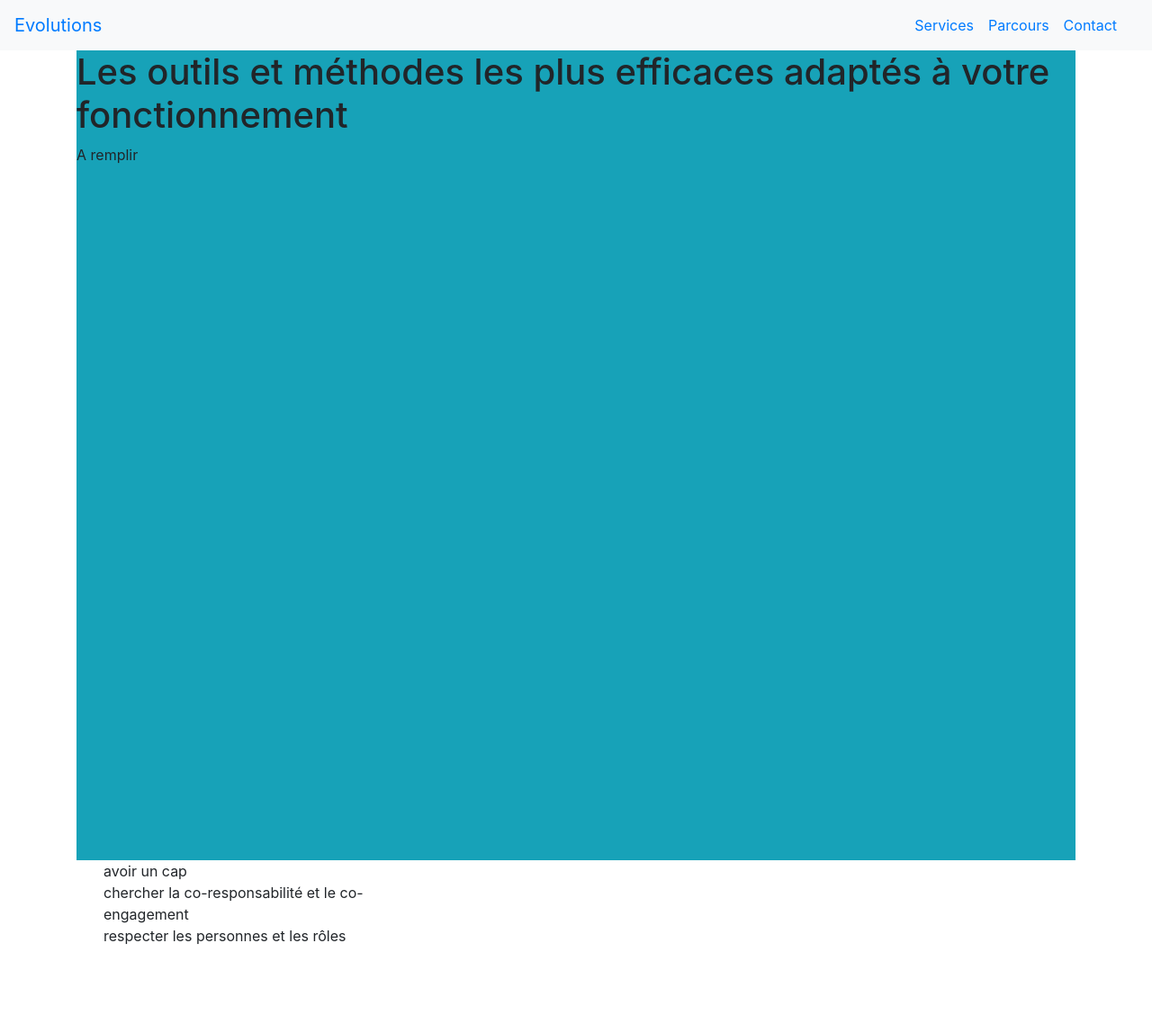
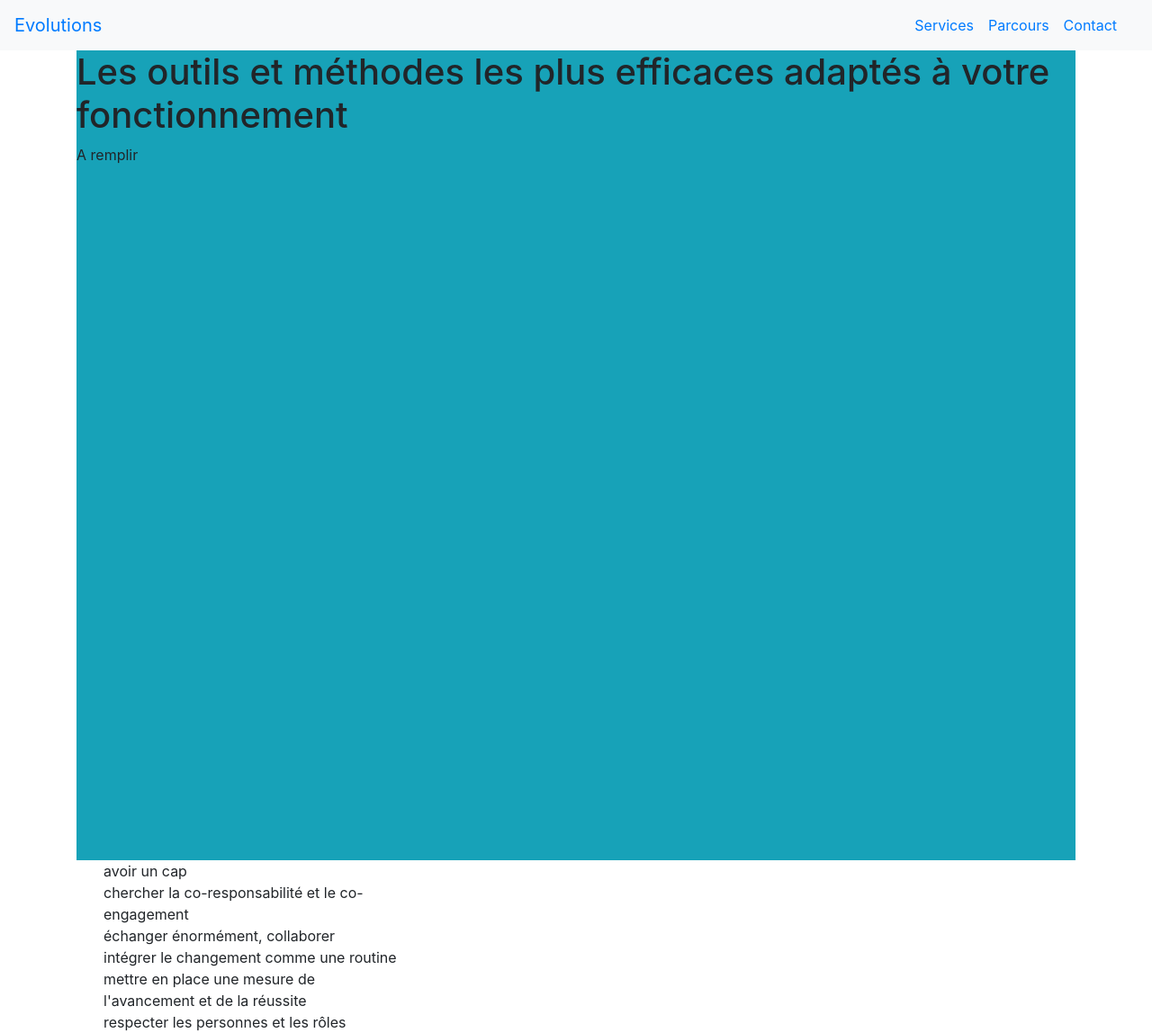
Before and after one commit to OrgaEvolutions/orgaevolutions.github.io, a Jekyll site: the page built from index.html, in a window 1280 px wide. Shown: the whole page at 90% size. Built offline with Jekyll 4.4.1, drawn with Linux system fonts in a browser that asks for light colours; before the commit the page ends 1052 px from its top, so only the background shows below that.

Commit message:
Update index.html

```diff
--- a/index.html
+++ b/index.html
@@ -14,6 +14,19 @@ title: evolutions
 	<div class="col-4">
 		chercher la co-responsabilité et le co-engagement
 	</div>
+
+	<div class="col-4">
+		échanger énormément, collaborer
+	</div>
+	<div class="col-4">
+		intégrer le changement comme une routine
+	</div>
+
+	<div class="col-4">
+		mettre en place une mesure de l'avancement et de la réussite
+	</div>
+
 	<div class="col-4">
 		respecter les personnes et les rôles
 	</div>
+</div>
```
